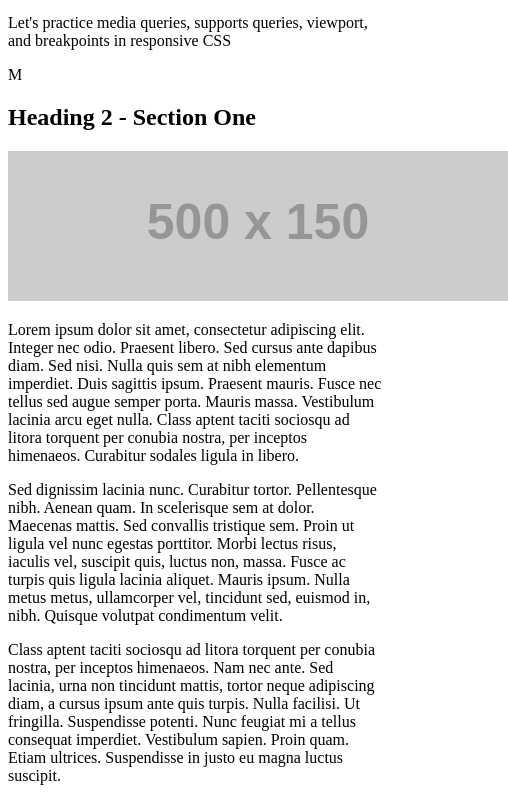
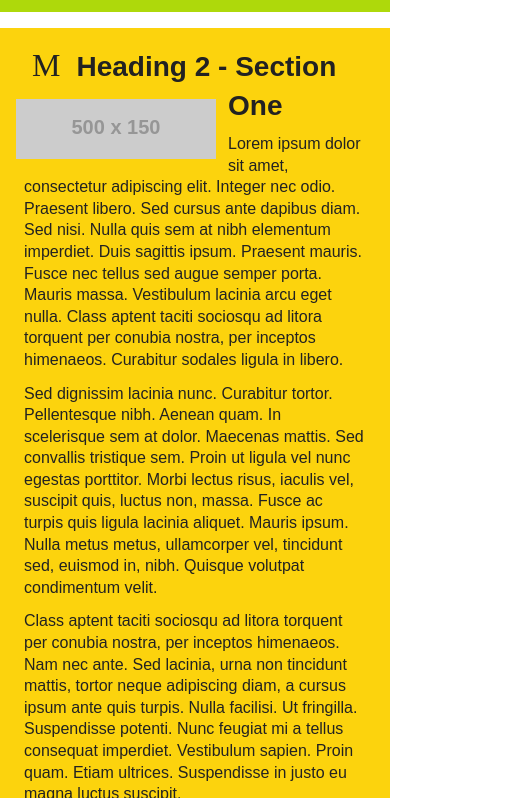
Before and after one commit to vicXle/viewport, a plain HTML site: page index.html in a window 390 px wide. Shown: the part 100-898 px from the top of the page, 508 px wide, since content can reach past the window. Drawn offline with Linux system fonts and the light colour scheme; placeholder pictures from the web are drawn by us; some icons are missing.

Commit message:
edited html and css

```diff
--- a/index.html
+++ b/index.html
@@ -4,10 +4,10 @@
         <meta charset="utf-8">
         <meta name="viewport" content="width=device-width, initial-scale=1">
         <!-- Add your name as the author in the meta tag below -->
-        <meta name="author" content="">
+        <meta name="author" content="Victoria Le">
         <!-- These meta tags have been included as an example, but left blank because this is all placeholder content and won't be a real site -->
-        <meta name="description" content="">
-        <meta name="keywords" content="">
+        <meta name="description" content="placeholder, website">
+        <meta name="keywords" content="placeholder, practice">
         <meta name="robots" content="index,follow">
         <title>Viewport Activity</title>
         <!-- Favicon generated on https://favicon.io with a file/SVG from Font Awesome https://fontawesome.com/v5.15/icons/css3-alt?style=brands -->
@@ -15,6 +15,7 @@
         <link rel="icon" type="image/png" sizes="16x16" href="favicon-16x16.png">
         <link href="https://res.cloudinary.com/dr6lvwubh/raw/upload/v1581441981/Anicons/anicons-regular.css" rel="stylesheet">
         <!-- Add a link to your properly named CSS file here -->
+        <link rel="stylesheet" href="le.styles.css">
     </head>
     <body>
         <header>
--- a/le.styles.css
+++ b/le.styles.css
@@ -1,8 +1,54 @@
-/* YOUR NAME GOES HERE */
+/* Victoria Le */
 
 /* --------------- ADD CSS RESET TO THE FILE HERE --------------- */
 
-
+/* http://meyerweb.com/eric/tools/css/reset/
+v2.0 | 20110126
+License: none (public domain)
+*/
+html, body, div, span, applet, object, iframe,
+h1, h2, h3, h4, h5, h6, p, blockquote, pre,
+a, abbr, acronym, address, big, cite, code,
+del, dfn, em, img, ins, kbd, q, s, samp,
+small, strike, strong, sub, sup, tt, var,
+b, u, i, center,
+dl, dt, dd, ol, ul, li,
+fieldset, form, label, legend,
+table, caption, tbody, tfoot, thead, tr, th, td,
+article, aside, canvas, details, embed,
+figure, figcaption, footer, header, hgroup,
+menu, nav, output, ruby, section, summary,
+time, mark, audio, video {
+    margin: 0;
+    padding: 0;
+    border: 0;
+    font-size: 100%;
+    font: inherit;
+    vertical-align: baseline;
+}
+/* HTML5 display-role reset for older browsers */
+article, aside, details, figcaption, figure,
+footer, header, hgroup, menu, nav, section {
+    display: block;
+}
+body {
+    line-height: 1;
+}
+ol, ul {
+    list-style: none;
+}
+blockquote, q {
+    quotes: none;
+}
+blockquote:before, blockquote:after,
+q:before, q:after {
+    content: '';
+    content: none;
+}
+table {
+    border-collapse: collapse;
+    border-spacing: 0;
+}
 
 /* ----- AUTOPREFIXER FOR VS CODE WAS USED FOR VENDOR PREFIXES ----- */
 /* ---------- VARIABLES ---------- */
@@ -30,10 +76,13 @@
 
 
 /* ----- CHECK FOR USER DARK MODE PREFERENCE ----- */
-/* --------------- BEGIN USER PREFERS DARK COLOR SCHEME QUERY --------------- */
-
-/* CHANGE THE BODY'S BACKGROUND COLOR TO THE DARK GRAY IF THE USER PREFERS DARK MODE */
-
+@media (prefers-color-scheme: dark) {
+    /* --------------- BEGIN USER PREFERS DARK COLOR SCHEME QUERY --------------- */
+    body {
+        /* CHANGE THE BODY'S BACKGROUND COLOR TO THE DARK GRAY IF THE USER PREFERS DARK MODE */
+        background-color: var(--dark-gray);
+    }
+}
 /* --------------- END USER PREFERS DARK COLOR SCHEME QUERY --------------- */
 
 
@@ -150,7 +199,8 @@ img{
 
 /* ---------- SMALL SCREEN STYLES ---------- */
 /* --------------- BEGIN SMALL SCREEN SIZES --------------- */
-    /* header, footer{
+@media screen and (max-width: 414px){
+    header, footer{
         background-color: var(--lime-green);
         color: var(--dark-gray);
     }
@@ -175,12 +225,14 @@ img{
     img{
         width: 200px;
         max-width: 200px;
-    } */
+    }
+}
 /* --------------- END SMALL SCREEN SIZES --------------- */
 
 
 
 /* ---------- MEDIUM SCREEN STYLES ---------- */
+@media screen and (max-width: 768px){
 /* --------------- BEGIN MEDIUM SCREEN SIZES --------------- */
     /* header, footer{
         background-color: var(--black);
@@ -208,6 +260,7 @@ img{
         grid-column: 3/4;
         grid-row: 3/5;
     } */
+}
 /* --------------- END MEDIUM SCREEN SIZES --------------- */
 
 
```
